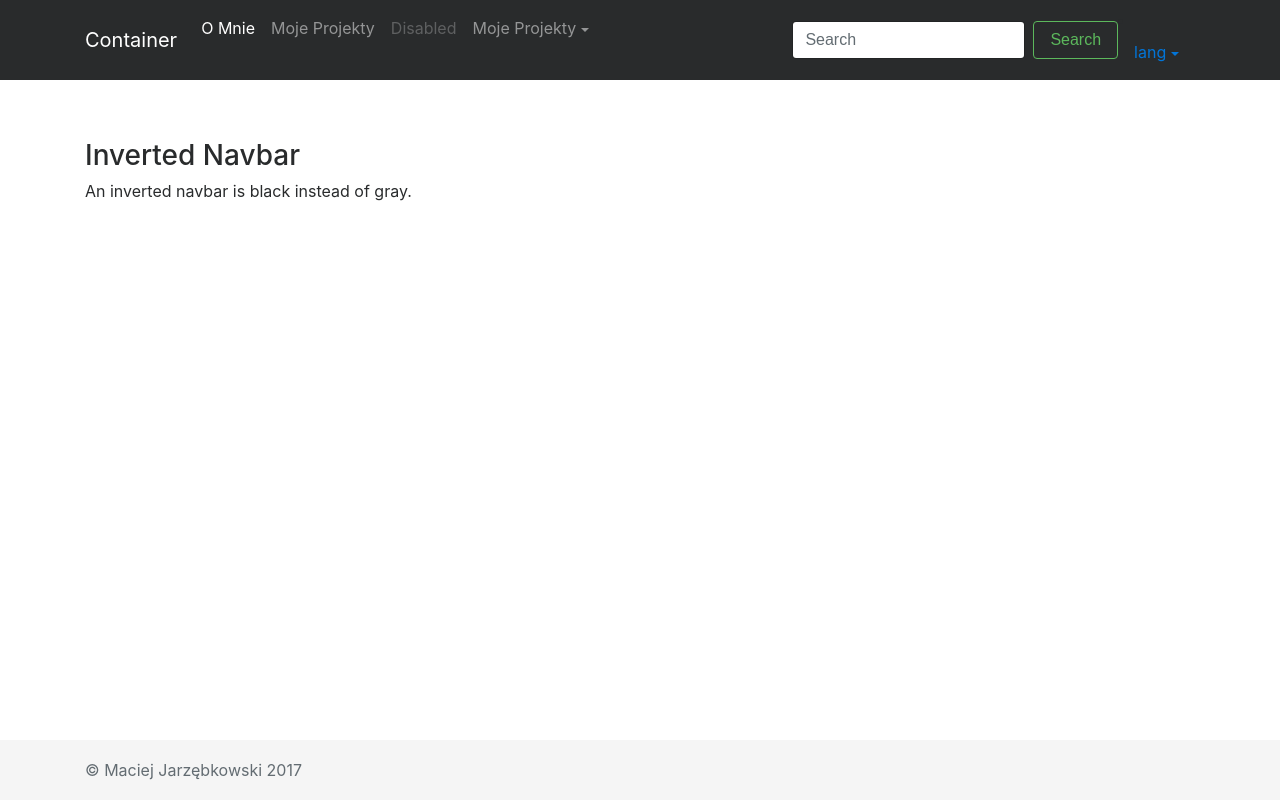
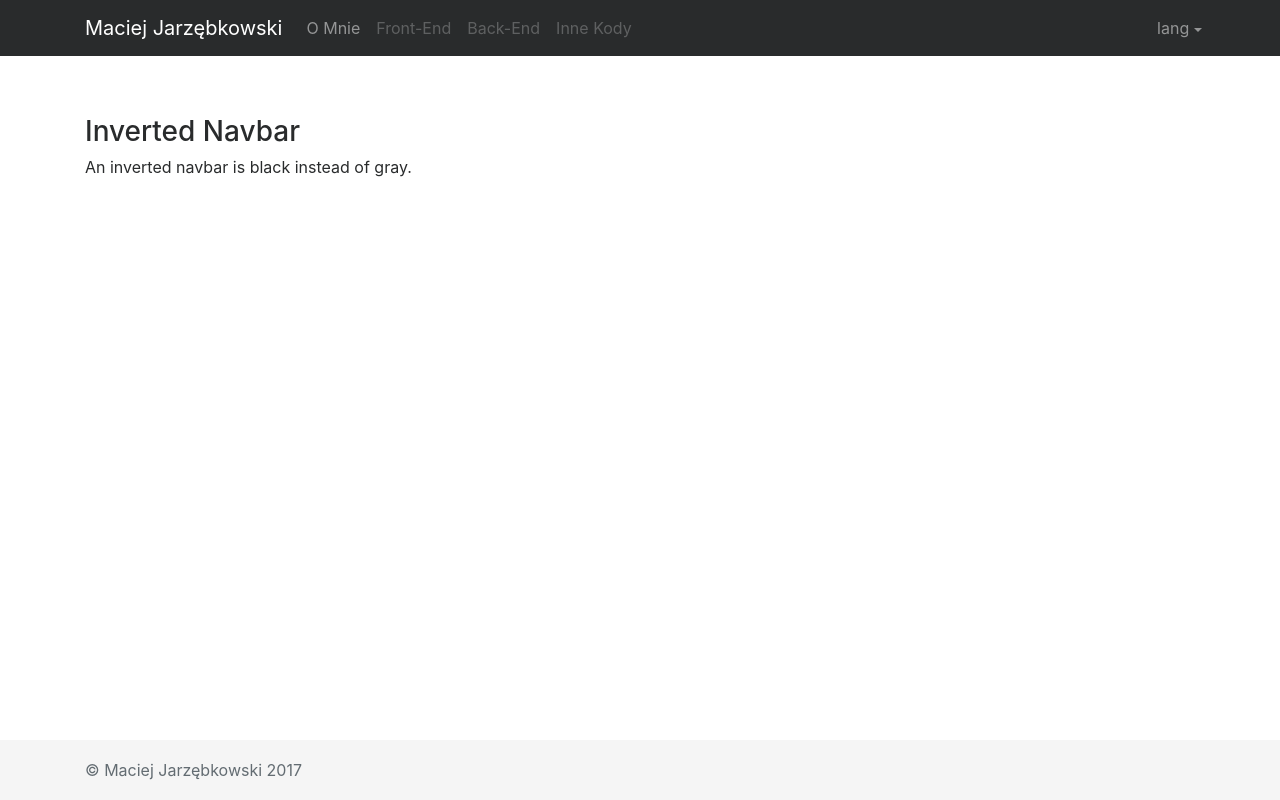
Before and after one commit to mjarzebkowski/mjarzebkowski.github.io, a plain HTML site: page index.html in a window 1280 px wide. Drawn offline with nearby package versions, Linux system fonts and the light colour scheme.

Commit message:
fix navbar

```diff
--- a/css/main.css
+++ b/css/main.css
@@ -7,15 +7,6 @@ body {
     margin-bottom: 60px;
 }
 
-.footer {
-    position: absolute;
-    bottom: 0;
-    width: 100%;
-    /* Set the fixed height of the footer here */
-    height: 60px;
-    line-height: 60px; /* Vertically center the text there */
-    background-color: #f5f5f5;
-  }
 
 .elektronika{
     background-image: url("https://static1.squarespace.com/static/587e6fe337c581cf49a63df5/t/5886352a579fb31b59e0e31d/1485190489560/PCB+background.jpeg?format=2500w");
@@ -23,36 +14,28 @@ body {
 
 
 .frontend{
-
+    background-image: url("https://static1.squarespace.com/static/587e6fe337c581cf49a63df5/t/5886352a579fb31b59e0e31d/1485190489560/PCB+background.jpeg?format=2500w");
 }
 
 .backend{
-
+    background-image: url("https://static1.squarespace.com/static/587e6fe337c581cf49a63df5/t/5886352a579fb31b59e0e31d/1485190489560/PCB+background.jpeg?format=2500w");
 }
 
 .projekty{
-
+    background-image: url("https://static1.squarespace.com/static/587e6fe337c581cf49a63df5/t/5886352a579fb31b59e0e31d/1485190489560/PCB+background.jpeg?format=2500w");
 }
 
 .pasja{
-
+    background-image: url("https://static1.squarespace.com/static/587e6fe337c581cf49a63df5/t/5886352a579fb31b59e0e31d/1485190489560/PCB+background.jpeg?format=2500w");
 }
 
 .hacking{
-
+    background-image: url("https://static1.squarespace.com/static/587e6fe337c581cf49a63df5/t/5886352a579fb31b59e0e31d/1485190489560/PCB+background.jpeg?format=2500w");
 }
 
 
 /* Sticky footer styles
 -------------------------------------------------- */
-html {
-    position: relative;
-    min-height: 100%;
-  }
-  body {
-    /* Margin bottom by footer height */
-    margin-bottom: 60px;
-  }
   .footer {
     position: absolute;
     bottom: 0;
@@ -80,3 +63,8 @@ html {
   code {
     font-size: 80%;
   }
+
+  #lang{
+    position: absolute;
+    right: 0px;
+  }
--- a/index.html
+++ b/index.html
@@ -14,25 +14,18 @@
     </head>
 <body>
     <header>
-        <nav class="navbar navbar-inverse bg-inverse navbar-toggleable-md">
+        <nav class="navbar  bg-inverse navbar-inverse navbar-toggleable-sm">
             <div class="container">
                 <button class="navbar-toggler navbar-toggler-right" type="button" data-toggle="collapse" data-target="#navbarsExampleContainer" aria-controls="navbarsExampleContainer" aria-expanded="false" aria-label="Toggle navigation">
                     <span class="navbar-toggler-icon"></span>
                 </button>
-            <a class="navbar-brand" href="#">Container</a>
-
+            <a class="navbar-brand" href="#">Maciej Jarzębkowski</a>
                 <div class="collapse navbar-collapse" id="navbarsExampleContainer">
                     <ul class="navbar-nav mr-auto">
-                    <li class="nav-item active">
+                        <li class="nav-item">
                           <a class="nav-link" href="#">O Mnie <span class="sr-only">(current)</span></a>
                         </li>
-                    <li class="nav-item">
-                    <a class="nav-link" href="#">Moje Projekty</a>
-                    </li>
-                    <li class="nav-item">
-                    <a class="nav-link disabled" href="#">Disabled</a>
-                    </li>
-                    <li class="nav-item dropdown">
+                        <!-- <li class="nav-item dropdown"></li>
                             <a class="nav-link dropdown-toggle" href="http://example.com" id="dropdown02" data-toggle="dropdown" aria-haspopup="true" aria-expanded="false">Moje Projekty</a>
                             <div class="dropdown-menu" aria-labelledby="dropdown02">
                                 <a class="dropdown-item" href="#">Frontend</a>
@@ -42,35 +35,37 @@
                                 <a class="dropdown-item" href="#">Low-level</a>
                                 <a class="dropdown-item" href="#">Elektronika</a>
                             </div>
+                        </li> -->
 
+                        <li class="nav-item">
+                            <a class="nav-link disabled" href="#">Front-End</a>
                         </li>
-                       </ul>
-                    <form class="form-inline my-2 my-md-0">
-                        <input class="form-control mr-sm-2" type="text" placeholder="Search">
-                        <button class="btn btn-outline-success my-2 my-sm-0" type="submit">Search</button>
-                    </form>
 
-                    <li class="nav-item dropdown">
+                        <li class="nav-item">
+                            <a class="nav-link disabled" href="#">Back-End</a>
+                        </li>
+
+                        <li class="nav-item">
+                            <a class="nav-link disabled" href="#">Inne Kody</a>
+                        </li>
+
+                        <li id="lang" class="nav-item dropdown disabled right">
                                 <a class="nav-link dropdown-toggle" href="http://example.com" id="dropdown02" data-toggle="dropdown" aria-haspopup="true" aria-expanded="false">lang</a>
                                 <div class="dropdown-menu" aria-labelledby="dropdown02">
                                     <a class="dropdown-item" href="#">PL</a>
                                     <a class="dropdown-item" href="#">EN</a>
                             </div>
                         </li>
-
+                    </ul>
                 </div>
             </div>
         </nav>
     </header>
 
-
     <div class="container">
         <h3>Inverted Navbar</h3>
         <p>An inverted navbar is black instead of gray.</p>
     </div>
-
-
-
 
     <footer class="footer">
         <div class="container">
@@ -78,12 +73,10 @@
         </div>
     </footer>
 
-
 <!-- Bootstrap core JavaScript
 ================================================== -->
 <!-- Placed at the end of the document so the pages load faster -->
 <script src="https://code.jquery.com/jquery-3.2.1.slim.min.js" integrity="sha384-KJ3o2DKtIkvYIK3UENzmM7KCkRr/rE9/Qpg6aAZGJwFDMVNA/GpGFF93hXpG5KkN" crossorigin="anonymous"></script>
-    <!-- <script>window.jQuery || document.write('<script src="../../../../assets/js/vendor/jquery.min.js"><\/script>')</script> -->
 <script src="http://getbootstrap.com/assets/js/vendor/popper.min.js"></script>
 <script src="http://getbootstrap.com/dist/js/bootstrap.min.js"></script>
 <!-- IE10 viewport hack for Surface/desktop Windows 8 bug -->
```
Also changed, not shown: README.md. Lines whose indentation alone changed are shown as unchanged.
